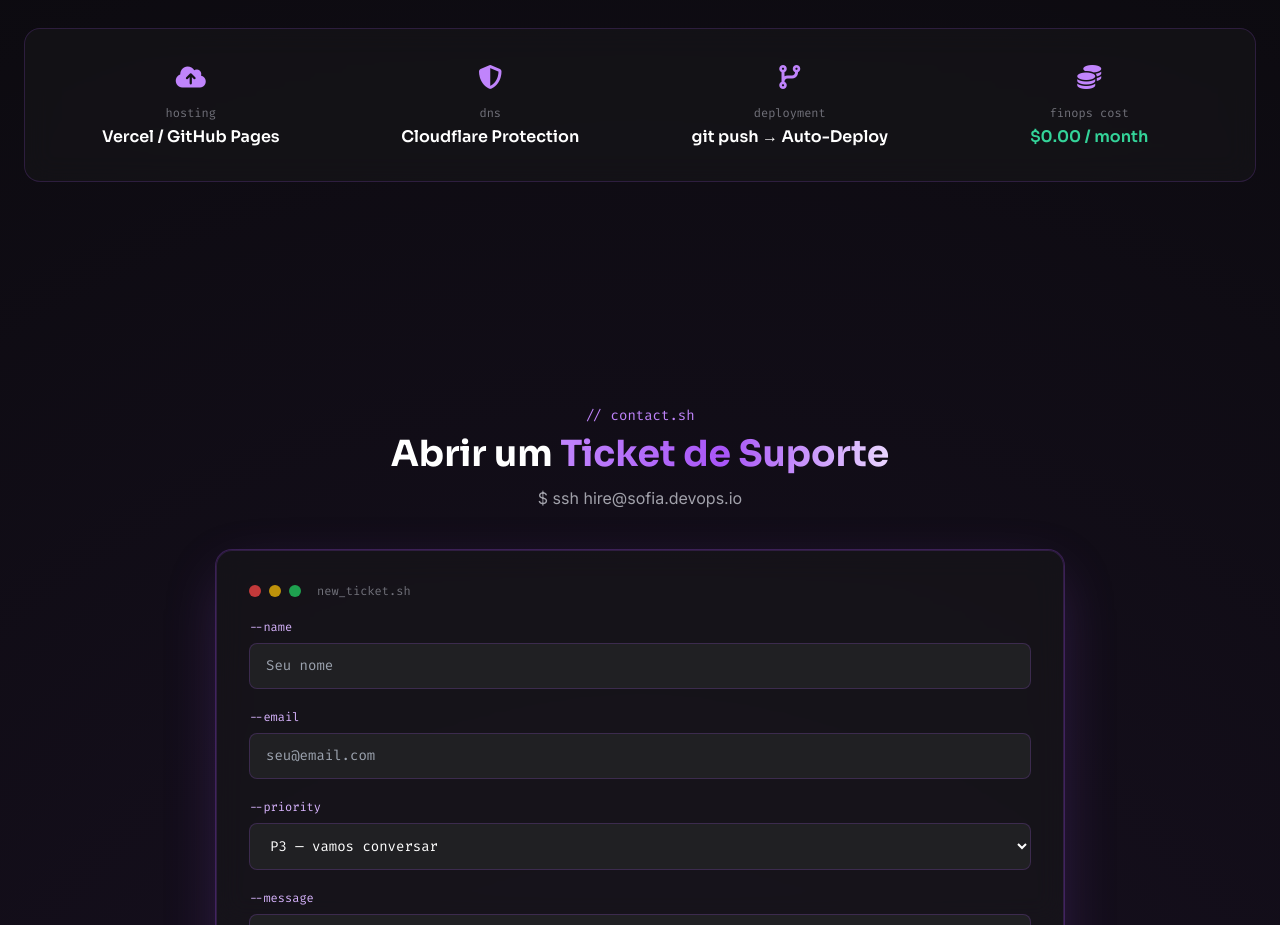
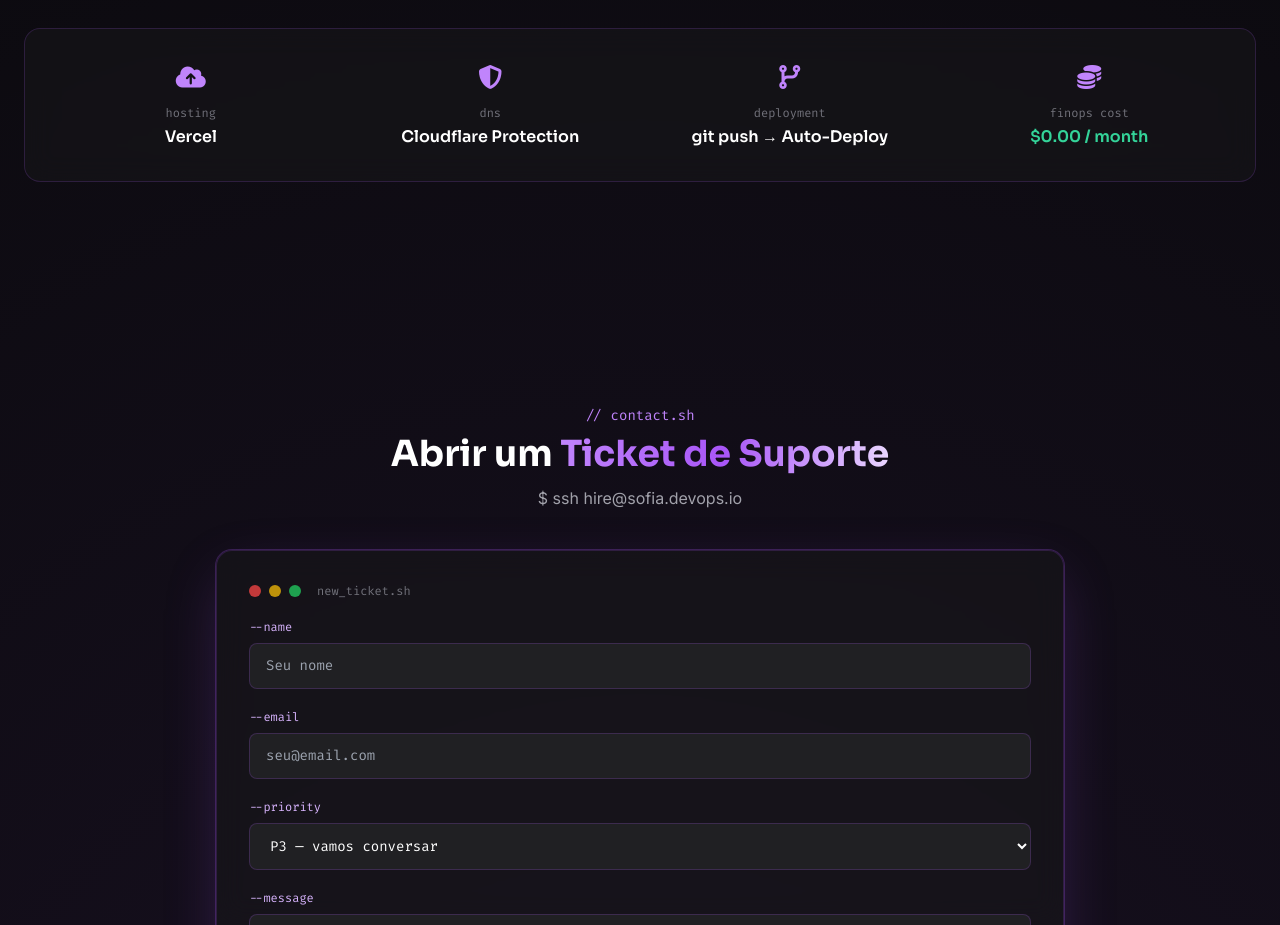
Before and after one commit to sofii4/portfolio, a plain HTML site: page index.html in a window 1280 px wide. Shown: the part 3480-4405 px from the top of the page. Drawn offline with nearby package versions, Linux system fonts and the light colour scheme.

Commit message:
Switch deployment from GitHub Pages to Vercel
Removes the GitHub Actions Pages workflow in favor of Vercel's native
Git integration, which auto-deploys on every push without extra config.

```diff
--- a/index.html
+++ b/index.html
@@ -574,7 +574,7 @@
       <div class="text-center">
         <i class="fa-solid fa-cloud-arrow-up text-2xl text-lilac mb-3"></i>
         <p class="text-xs font-mono text-zinc-500 mb-1">hosting</p>
-        <p class="font-sora font-semibold">Vercel / GitHub Pages</p>
+        <p class="font-sora font-semibold">Vercel</p>
       </div>
       <div class="text-center">
         <i class="fa-solid fa-shield-halved text-2xl text-lilac mb-3"></i>
```
Also changed, not shown: 2 other files.
